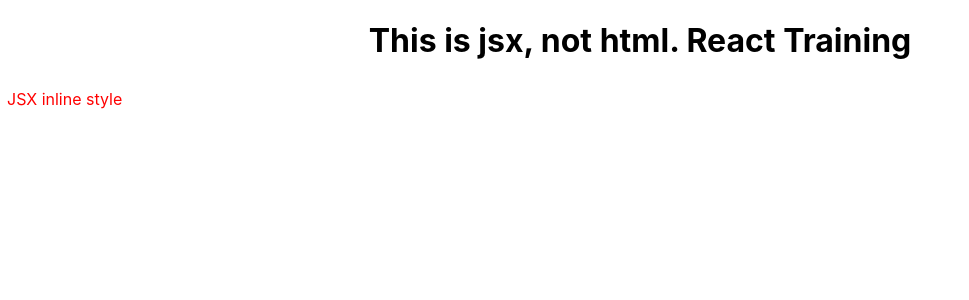
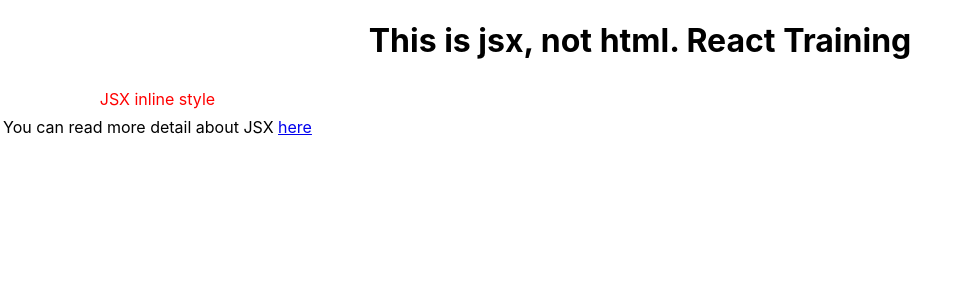
Before and after one commit to arifsetyobudi/reactjs-training, a React (Create React App) app: page / in a window 1280 px wide. Shown: the top 300 px of the page, without its empty margins (0-969 px from the left). Built offline with nearby package versions, Linux system fonts and the light colour scheme.

Commit message:
Update JSX part

```diff
--- a/src/App.js
+++ b/src/App.js
@@ -1,6 +1,4 @@
 import './App.css';
-
-import logo from './logo.svg';
 
 function App() {
   const title = "React Training";
@@ -12,6 +10,11 @@ function App() {
         <tr>
           <td style={{ color: "#ff0000", padding: "5px" }}>JSX inline style</td>
         </tr>
+        <tr>
+          <td>
+            You can read more detail about JSX <a href="https://reactjs.org/docs/introducing-jsx.html">here</a>
+          </td>
+        </tr>
       </table>
     </div>
   );
```
Also changed, not shown: src/logo.svg (deleted).
